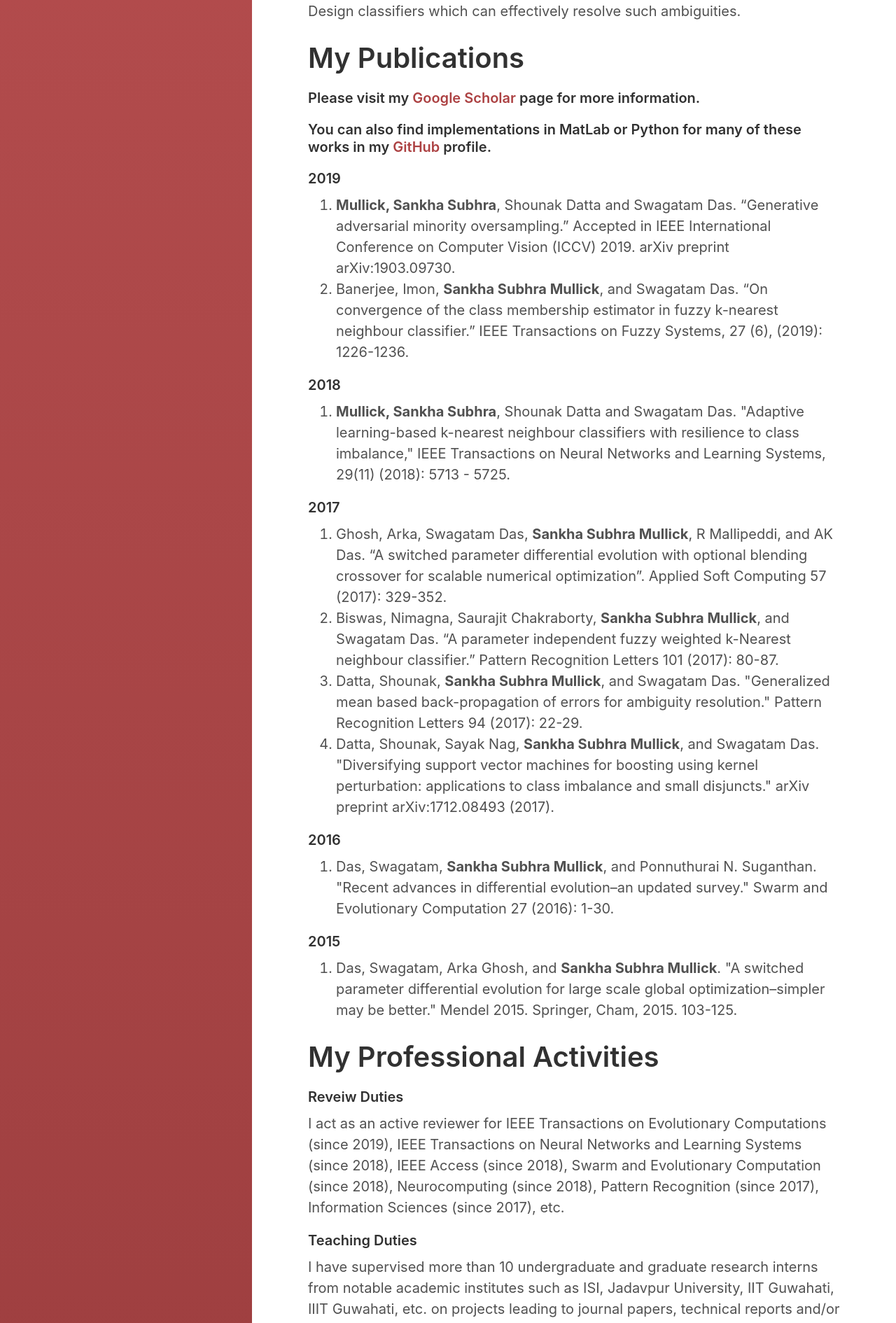
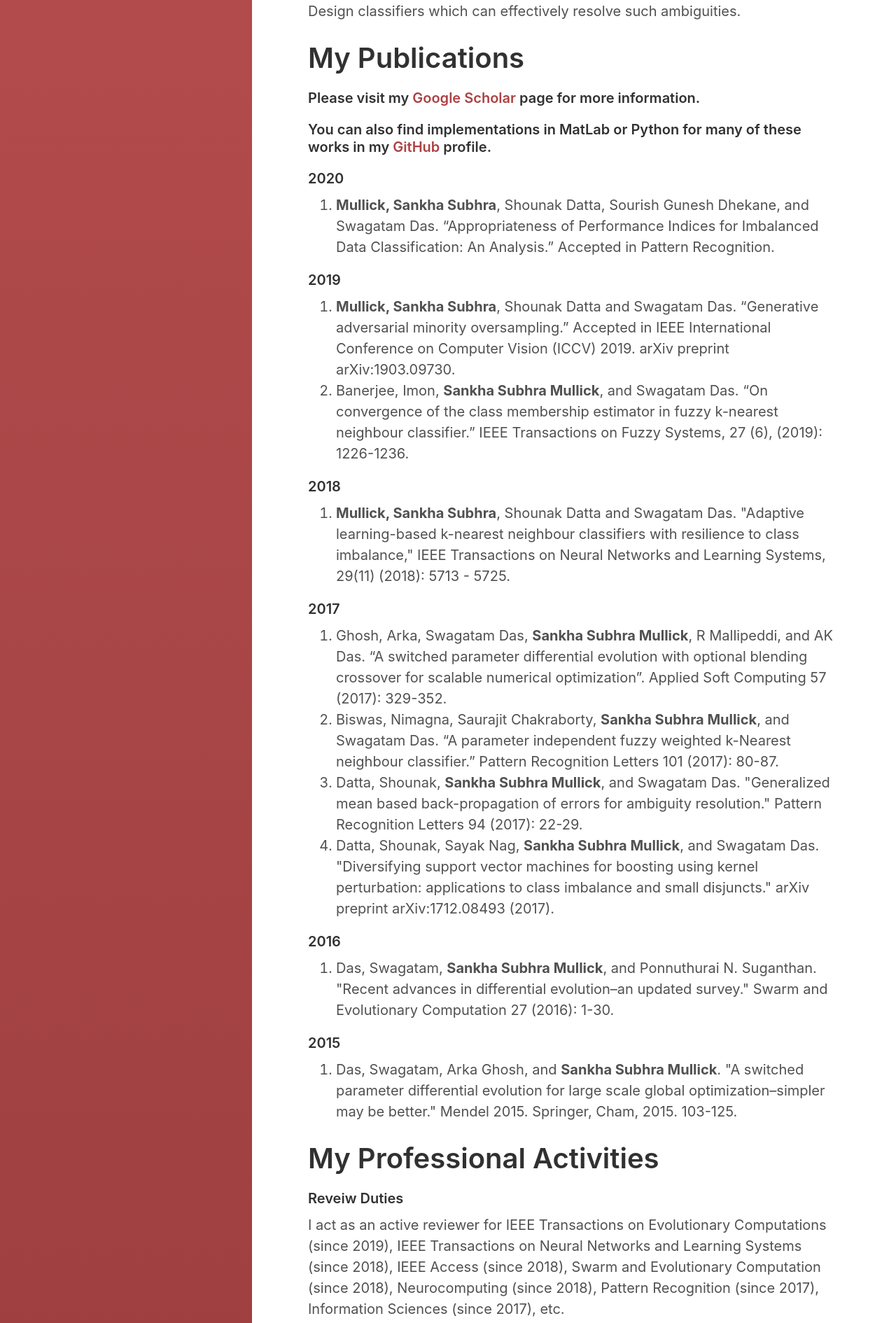
Before and after one commit to SankhaSubhra/SankhaSubhra.github.io, a Jekyll site: the page built from index.html, in a window 1280 px wide. Shown: the part 1300-3190 px from the top of the page at 70% size. Built offline with Jekyll 4.4.1, drawn with Linux system fonts in a browser that asks for light colours; the list of posts is cut into pages by our own code; a style sheet for code colours, icons or effects is not loaded.

Commit message:
Update index.html

```diff
--- a/index.html
+++ b/index.html
@@ -58,6 +58,10 @@ labels, unreliable experts, etc. Design classifiers which can effectively resolv
     information. </h6>
 <h6>You can also find implementations in MatLab or Python for many of these works in my <a
         href="https://github.com/SankhaSubhra">GitHub</a> profile.</h6>
+    <h5>2020</h5>
+    <ol>
+    <li><b>Mullick, Sankha Subhra</b>, Shounak Datta, Sourish Gunesh Dhekane, and Swagatam Das. “Appropriateness of Performance Indices for Imbalanced Data Classification: An Analysis.” Accepted in Pattern Recognition.</li>
+    </ol>
     <h5>2019</h5>
     <ol>
     <li><b>Mullick, Sankha Subhra</b>, Shounak Datta and Swagatam Das. “Generative adversarial minority oversampling.” Accepted in IEEE International Conference on Computer Vision (ICCV) 2019. arXiv preprint arXiv:1903.09730.</li>
```
